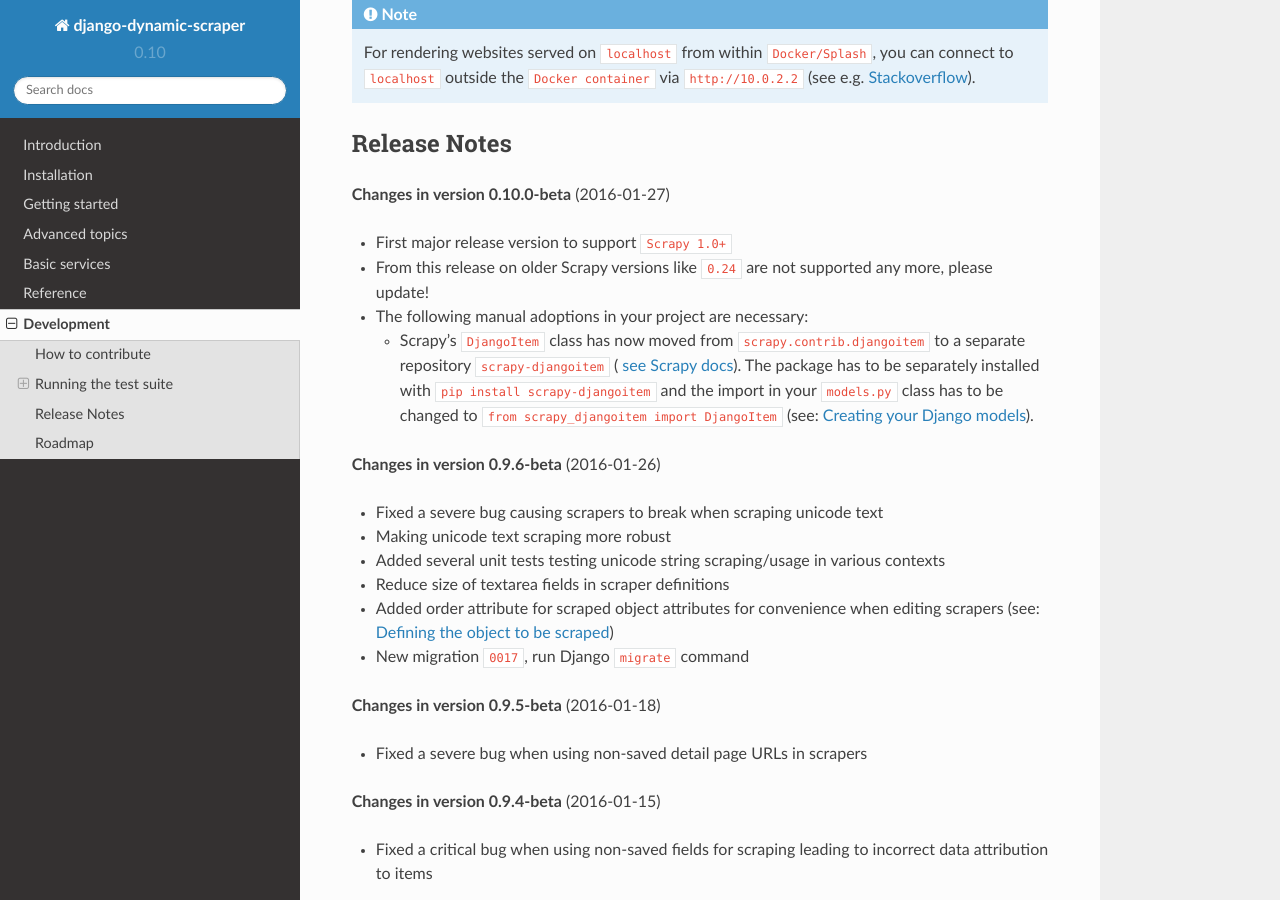
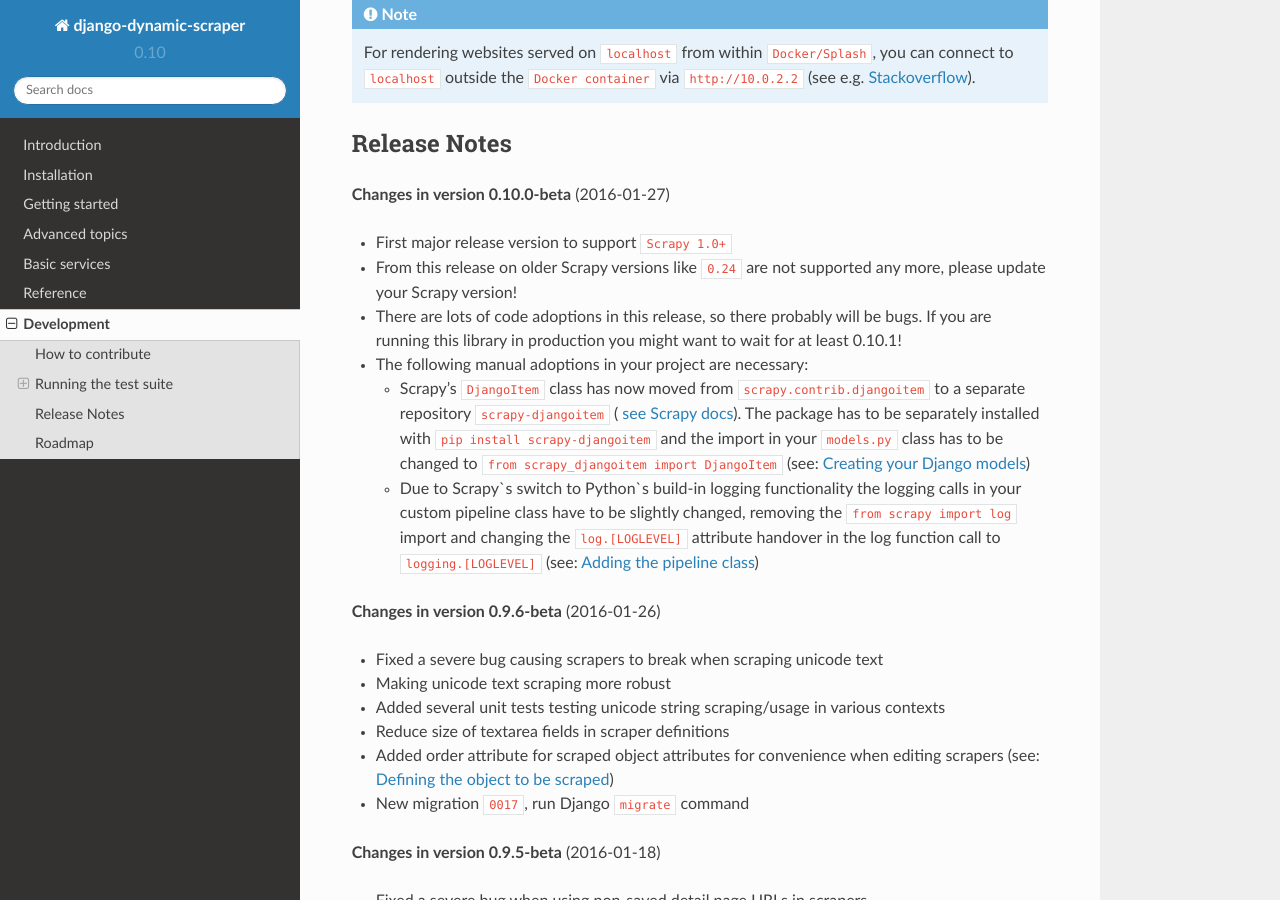
Before and after one commit to dev02019/django-dynamic-scraper, a Sphinx documentation site: the page built from docs/development.rst, in a window 1280 px wide and 900 px high, scrolled down 2221 px. Built offline with Sphinx 7.4.7 and the Read the Docs theme 2.0.0, drawn with Linux system fonts in a browser that asks for light colours.

Commit message:
Adopted logging usage in custom pipeline classes in example_project and tests, added note to docs

```diff
--- a/docs/development.rst
+++ b/docs/development.rst
@@ -97,7 +97,10 @@ Release Notes
 
 * First major release version to support ``Scrapy 1.0+``
 * From this release on older Scrapy versions like ``0.24`` are not supported any more,
-  please update!
+  please update your Scrapy version!
+* There are lots of code adoptions in this release, so there probably will be bugs.
+  If you are running this library in production you might want to wait for at least
+  0.10.1!
 
 * The following manual adoptions in your project are necessary:
 
@@ -107,7 +110,12 @@ Release Notes
     The package has to be separately
     installed with ``pip install scrapy-djangoitem`` and the import in your ``models.py``
     class has to be changed to ``from scrapy_djangoitem import DjangoItem``
-    (see: :ref:`creatingdjangomodels`).
+    (see: :ref:`creatingdjangomodels`)
+  * Due to Scrapy`s switch to Python`s build-in logging functionality the logging calls
+    in your custom pipeline class have to be slightly changed, removing the
+    ``from scrapy import log`` import and changing the ``log.[LOGLEVEL]`` attribute
+    handover in the log function call to ``logging.[LOGLEVEL]``
+    (see: :ref:`adding_pipeline_class`)
 
 **Changes in version 0.9.6-beta** (2016-01-26)
 
```
Also changed, not shown: docs/getting_started.rst (+5 -5 lines), 2 other files.
